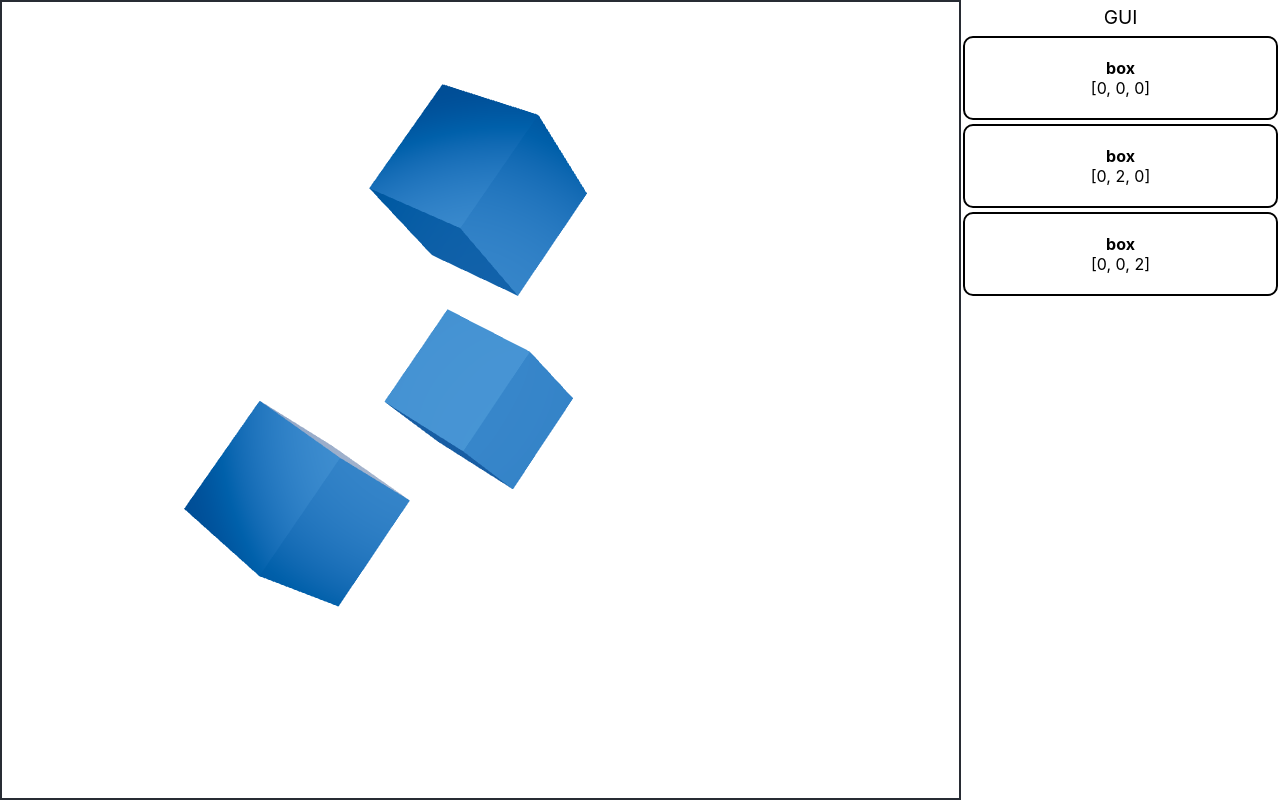
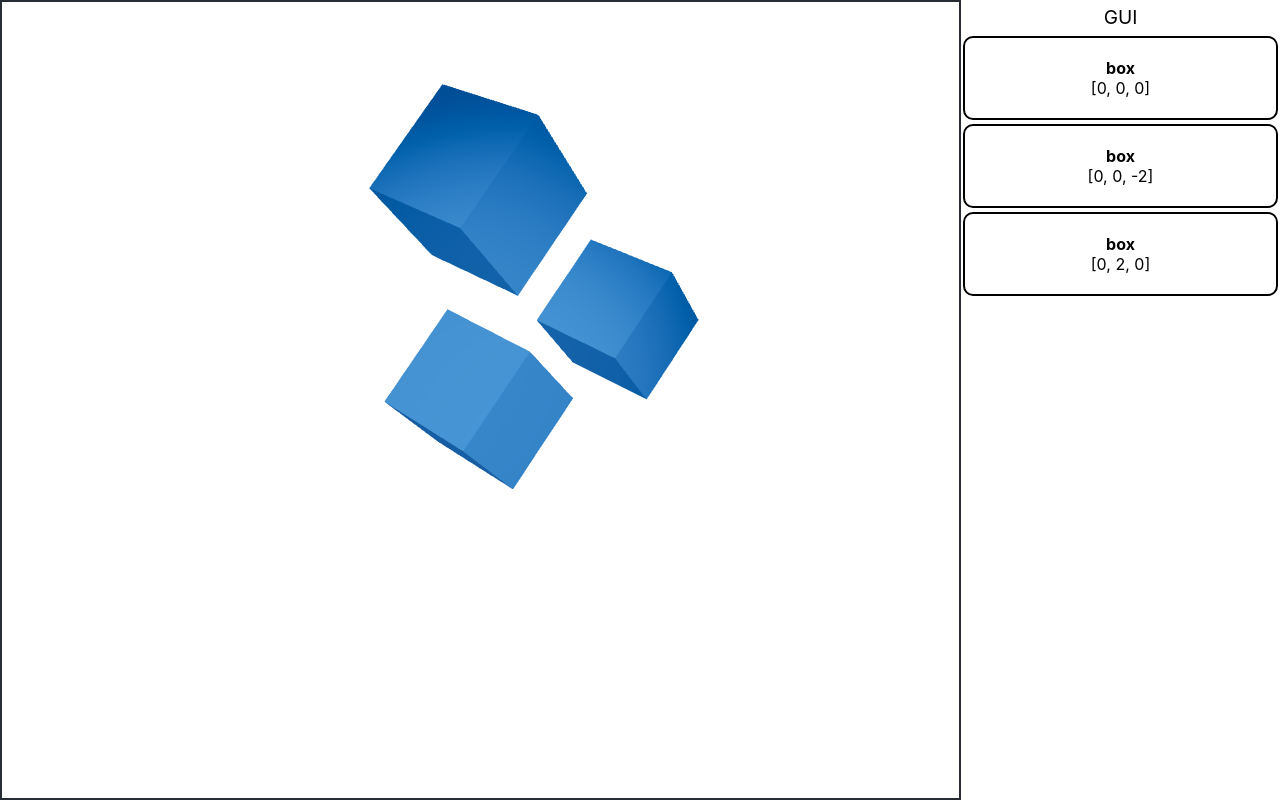
Before and after one commit to ar-chitect-dgs/ar-chitect-web, a React (Create React App) app: page / in a window 1280 px wide. Built offline with nearby package versions, Linux system fonts and the light colour scheme.

Commit message:
Refactor, address warnings

```diff
--- a/src/components/properties/PositionSlider/PositionSlider.tsx
+++ b/src/components/properties/PositionSlider/PositionSlider.tsx
@@ -20,7 +20,7 @@ export function PositionSlider({
         min={-3}
         max={3}
         step={0.1}
-        defaultValue={value}
+        value={value || 0} // prevents the slider from being uncontrolled
         valueLabelDisplay="auto"
       />
       <p className="value-label">{value}</p>
--- a/src/components/properties/Properties.tsx
+++ b/src/components/properties/Properties.tsx
@@ -1,5 +1,5 @@
 /* eslint-disable jsx-a11y/no-static-element-interactions */
-// ^todo for the future
+// todo for the future^
 import { useCallback } from 'react';
 import { SceneObject } from '../../types/Scene';
 import './Properties.css';
--- a/src/pages/editor/Editor.tsx
+++ b/src/pages/editor/Editor.tsx
@@ -1,4 +1,3 @@
-/* eslint-disable react/no-unknown-property */
 import Display from './display/Display';
 import GUI from './gui/GUI';
 
--- a/src/pages/editor/display/Display.tsx
+++ b/src/pages/editor/display/Display.tsx
@@ -1,5 +1,5 @@
 /* eslint-disable react/no-unknown-property */
-import { Canvas, MeshProps, useFrame } from '@react-three/fiber';
+import { Canvas, useFrame } from '@react-three/fiber';
 import { useEffect, useRef } from 'react';
 import * as THREE from 'three';
 import { useSelector } from 'react-redux';
@@ -7,34 +7,30 @@ import { useAppDispatch } from '../../../redux';
 import { SceneObject } from '../../../types/Scene';
 import { sceneSelector, changeActiveState, changeHoveredState } from '../../../redux/slices/scene';
 
-// todo should it be object
-function Box({ id, ...meshProps }: MeshProps & { id: number }): JSX.Element {
-  // eslint-disable-next-line @typescript-eslint/no-non-null-assertion
-  const meshRef = useRef<THREE.Mesh>(null!);
-  const { scene } = useSelector(sceneSelector);
+function Box({
+  id, position, hovered, active,
+}: SceneObject): JSX.Element {
+  const meshRef = useRef<THREE.Mesh>(null);
   const dispatch = useAppDispatch();
 
-  // eslint-disable-next-line no-return-assign
-  useFrame((_state, delta) => (meshRef.current.rotation.x += delta));
+  useFrame((_state, delta) => {
+    if (meshRef.current) {
+      meshRef.current.rotation.x += delta;
+    }
+  });
 
-  const object = scene.objects.get(id);
-  if (!object) {
-    console.warn(`No object with id ${id} found.`);
-    return (<div />);
-  }
-
-  const color = object.hovered ? 'hotpink' : '#2f74c0';
-  const scale = object.active ? 1.5 : 1;
+  const color = hovered ? 'hotpink' : '#2f74c0';
+  const scale = active ? 1.5 : 1;
 
   useEffect(() => {
     if (meshRef.current) {
       (meshRef.current.material as THREE.MeshStandardMaterial).color.set(color);
     }
-  }, [object.hovered]);
+  }, [hovered]);
 
   return (
     <mesh
-      position={meshProps.position}
+      position={[position.x, position.y, position.z]}
       ref={meshRef}
       scale={scale}
       onClick={() => dispatch(changeActiveState(id as number))}
@@ -61,12 +57,13 @@ function Display(): JSX.Element {
       <ambientLight intensity={Math.PI / 2} />
       <spotLight position={[10, 10, 10]} angle={0.15} penumbra={1} decay={0} intensity={Math.PI} />
       <pointLight position={[-10, -10, -10]} decay={0} intensity={Math.PI} />
-      {Array.from(scene.objects.values()).map(
+      {Object.values(scene.objects).map(
         (obj: SceneObject) => (
           <Box
-            id={obj.id}
             key={obj.id}
-            position={[obj.position.x, obj.position.y, obj.position.z]}
+            // I would like to disable this warning for the entire project, can I?
+            // eslint-disable-next-line react/jsx-props-no-spreading
+            {...obj}
           />
         ),
       )}
--- a/src/pages/editor/gui/GUI.tsx
+++ b/src/pages/editor/gui/GUI.tsx
@@ -11,7 +11,7 @@ function GUI(): JSX.Element {
     <div>
       <div className="header">GUI</div>
       <div className="PropertiesPanel">
-        {Array.from(scene.objects.values()).map(
+        {Object.values(scene.objects).map(
           (val: SceneObject) => <Properties key={val.id} object={val} />,
         )}
       </div>
--- a/src/redux/index.tsx
+++ b/src/redux/index.tsx
@@ -1,10 +1,7 @@
 import { combineReducers, configureStore, Dispatch } from '@reduxjs/toolkit';
 
 import { useDispatch } from 'react-redux';
-import { enableMapSet } from 'immer';
 import sceneReducer from './slices/scene';
-
-enableMapSet();
 
 const rootReducer = combineReducers({
   sceneReducer,
--- a/src/redux/slices/scene.tsx
+++ b/src/redux/slices/scene.tsx
@@ -1,8 +1,8 @@
-import { createSlice, Dispatch, PayloadAction } from '@reduxjs/toolkit';
+import {
+  createSlice, Dispatch, lruMemoize, PayloadAction,
+} from '@reduxjs/toolkit';
 import { RootState, ThunkActionVoid } from '..';
 import { Scene } from '../../types/Scene';
-
-// todo address warnings
 
 interface SceneState {
   scene: Scene;
@@ -28,17 +28,17 @@ interface MovePayload {
 export const initialState: SceneState = {
   scene: {
     objectIds: [0, 1, 2],
-    objects: new Map([
-      [0, {
+    objects: {
+      0: {
         id: 0, name: 'box', position: { x: 0, y: 0, z: 0 }, active: false, hovered: false,
-      }],
-      [1, {
-        id: 1, name: 'box', position: { x: 0, y: 2, z: 0 }, active: false, hovered: false,
-      }],
-      [2, {
-        id: 2, name: 'box', position: { x: 0, y: 0, z: 2 }, active: false, hovered: false,
-      }],
-    ]),
+      },
+      1: {
+        id: 1, name: 'box', position: { x: 0, y: 0, z: -2 }, active: false, hovered: false,
+      },
+      2: {
+        id: 2, name: 'box', position: { x: 0, y: 2, z: 0 }, active: false, hovered: false,
+      },
+    },
   },
 };
 
@@ -48,7 +48,7 @@ const sceneSlice = createSlice({
   reducers: {
     hover: (state, action: PayloadAction<HoverPayload>) => {
       const { id } = action.payload;
-      const object = state.scene.objects.get(id);
+      const object = state.scene.objects[id];
 
       if (!object) {
         console.warn(`No object with id ${id} found.`);
@@ -59,7 +59,7 @@ const sceneSlice = createSlice({
     },
     click: (state, action: PayloadAction<number>) => {
       const id = action.payload;
-      const object = state.scene.objects.get(id);
+      const object = state.scene.objects[id];
 
       if (!object) {
         console.warn(`No object with id ${id} found.`);
@@ -73,7 +73,7 @@ const sceneSlice = createSlice({
       const val = action.payload.value;
       const { axis } = action.payload;
 
-      const object = state.scene.objects.get(id);
+      const object = state.scene.objects[id];
 
       if (!object) {
         console.warn(`No object with id ${id} found.`);
@@ -88,7 +88,7 @@ const sceneSlice = createSlice({
           object.position = { x: object.position.x, y: val, z: object.position.z };
           break;
         case Axis.Z:
-          object.position = { x: object.position.x, y: object.position.z, z: val };
+          object.position = { x: object.position.x, y: object.position.y, z: val };
           break;
         default:
           console.warn(`Wrong axis ${axis}`);
@@ -100,9 +100,7 @@ const sceneSlice = createSlice({
 
 export const { hover, click, move } = sceneSlice.actions;
 
-export const sceneSelector = (state: RootState): SceneState => ({
-  scene: state.sceneReducer.scene,
-});
+export const sceneSelector = lruMemoize((state: RootState) => state.sceneReducer);
 
 export default sceneSlice.reducer;
 
--- a/src/types/Scene.tsx
+++ b/src/types/Scene.tsx
@@ -13,6 +13,6 @@ export interface SceneObject {
 }
 
 export interface Scene {
-  objectIds: Array<number>;
-  objects: Map<number, SceneObject>;
+  objectIds: number[];
+  objects: { [id: number]: SceneObject };
 }
```
Also changed, not shown: package.json (+5 -7 lines), 1 other file (tests, documents, lock files or other folders).
